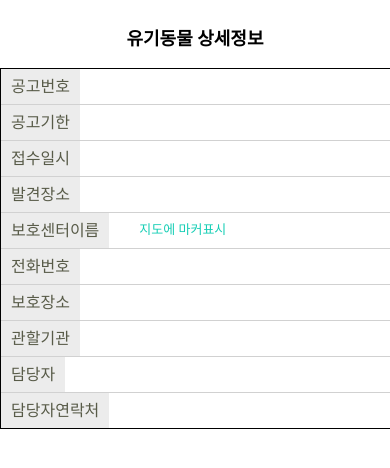
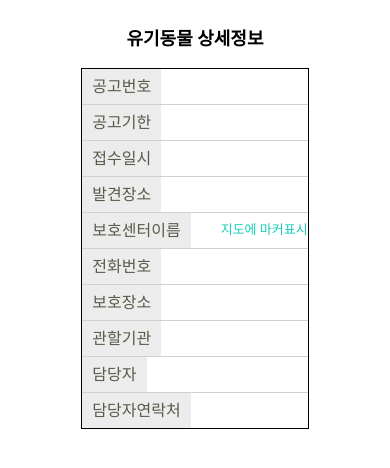
Before and after one commit to JmKanmo/PetService_Web, a Flask app: page /bp/animal_info in a window 390 px wide; the page is wider, and only the part inside the window is pictured. Shown: the top 468 px of that part. Run offline with Flask 2, Linux system fonts and the light colour scheme.

Commit message:
반응형웹(수정 , 개선)

```diff
--- a/static/css/animal_info_style.css
+++ b/static/css/animal_info_style.css
@@ -16,14 +16,13 @@
 }
 
 .wrap {
-    padding-bottom: 30px;
+    padding: 0 20px;
+    text-align: center;
 }
 
 .info_wrap {
-    width: 450px;
-    height: auto;
+    display: inline-block;
     border: 1px solid black;
-    margin: 0 auto;
 }
 
 .info_wrap .info_box {
```
Also changed, not shown: static/css/map_style.css (+8 -0 lines), static/css/shelter_info_style.css (+6 -3 lines), static/js/map_script.js (+2 -8 lines).
